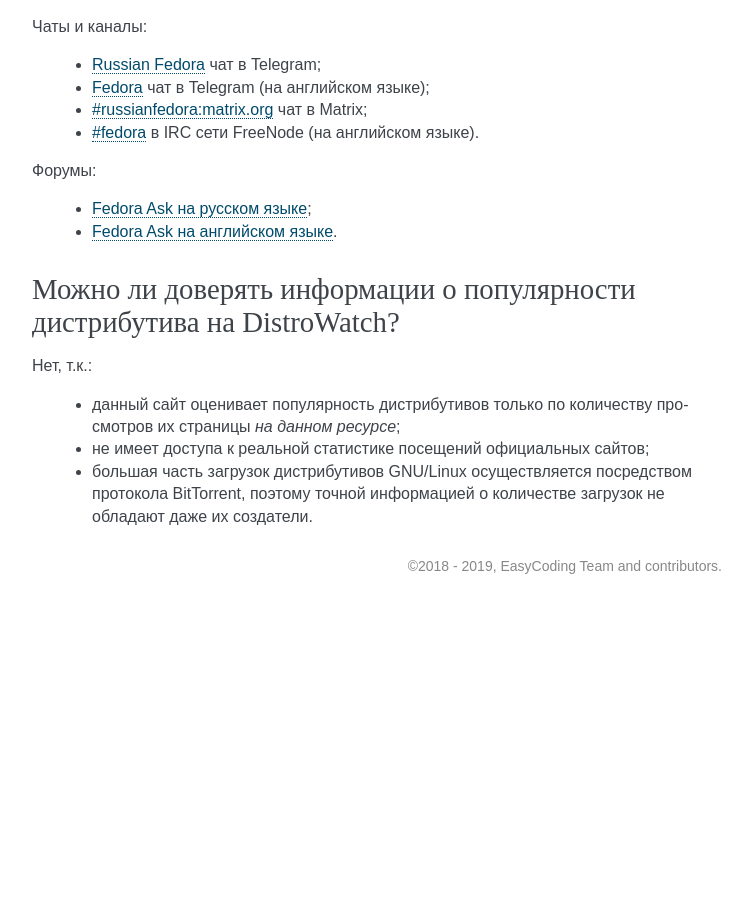
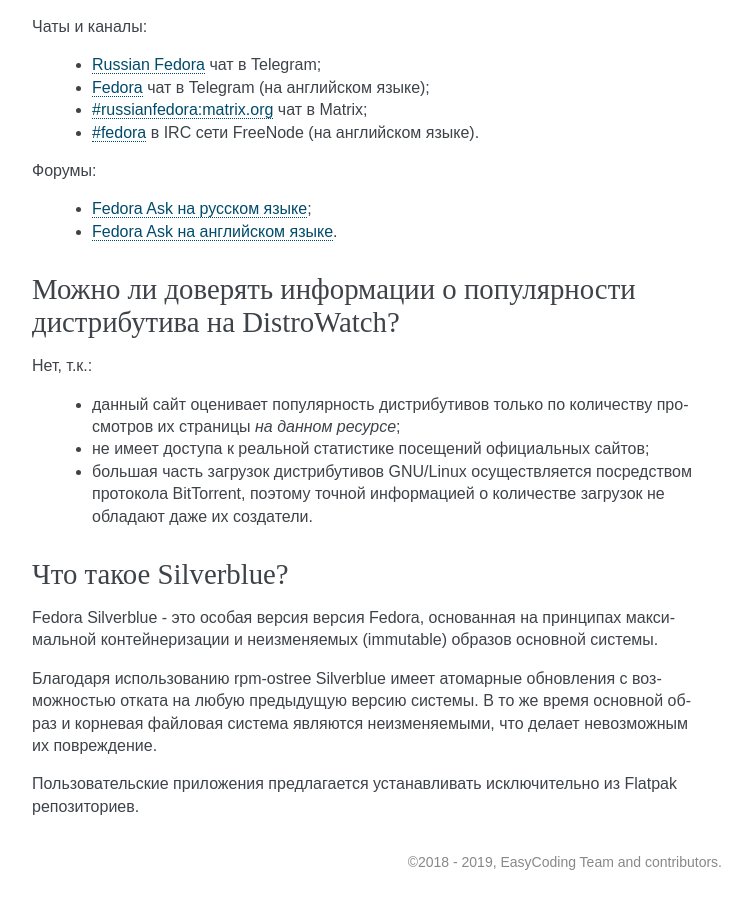
Before and after one commit to RussianFedora/FAQ, a Sphinx documentation site: the page built from source/generic-info.rst, in a window 1280 px wide and 900 px high, scrolled down 3439 px. Shown: the whole window, without its empty margins (388-1140 px from the left). Built offline with Sphinx 7.4.7, drawn with Linux system fonts in a browser that asks for light colours; before the commit the page ends 4043 px from its top, so only the background shows below that; some of the changed text lies outside the part shown.

Commit message:
Added question about Silverblue.

```diff
--- a/source/generic-info.rst
+++ b/source/generic-info.rst
@@ -232,3 +232,15 @@
  * данный сайт оценивает популярность дистрибутивов только по количеству просмотров их страницы *на данном ресурсе*;
  * не имеет доступа к реальной статистике посещений официальных сайтов;
  * большая часть загрузок дистрибутивов GNU/Linux осуществляется посредством протокола BitTorrent, поэтому точной информацией о количестве загрузок не обладают даже их создатели.
+
+.. index:: fedora, silverblue
+.. _silverblue:
+
+Что такое Silverblue?
+========================
+
+Fedora Silverblue - это особая версия версия Fedora, основанная на принципах максимальной контейнеризации и неизменяемых (immutable) образов основной системы.
+
+Благодаря использованию rpm-ostree Silverblue имеет атомарные обновления с возможностью отката на любую предыдущую версию системы. В то же время основной образ и корневая файловая система являются неизменяемыми, что делает невозможным их повреждение.
+
+Пользовательские приложения предлагается устанавливать исключительно из Flatpak репозиториев.
```
